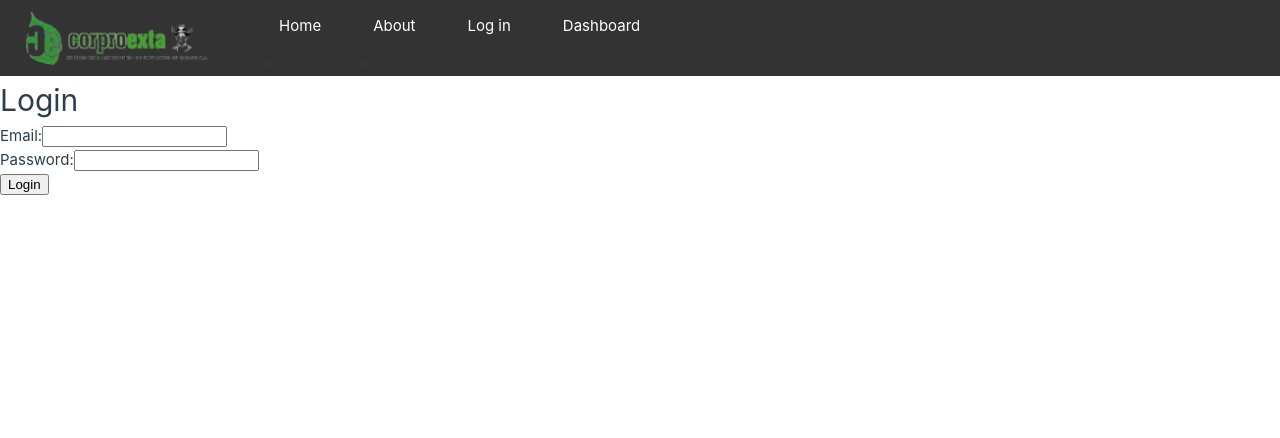
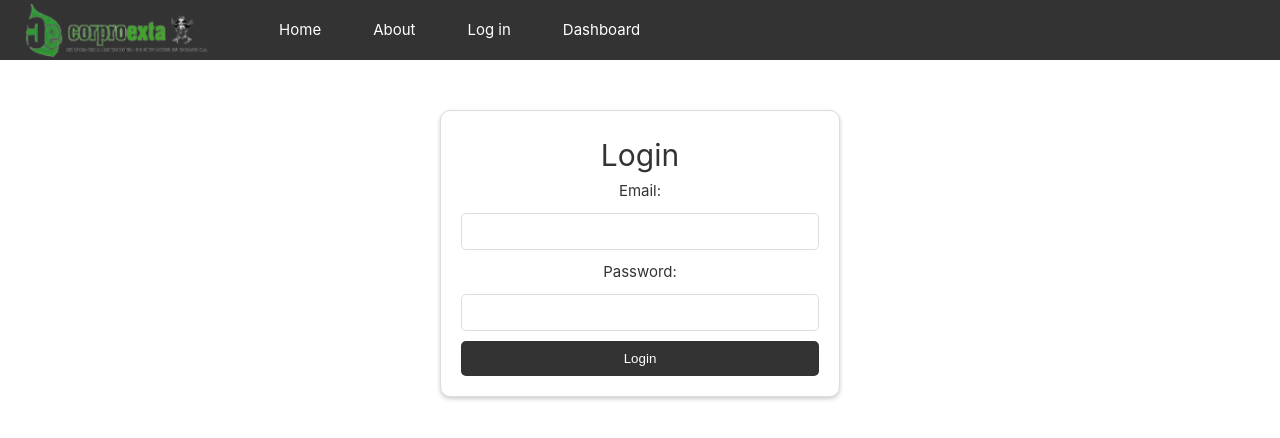
Before and after one commit to tvpower89/Corproexta, a Vue app: page /login in a window 1280 px wide. Shown: the top 438 px of the page. Built offline with nearby package versions, Linux system fonts and the light colour scheme.

Commit message:
Changed names to correct Products

```diff
--- a/src/components/NavBar.vue
+++ b/src/components/NavBar.vue
@@ -5,16 +5,16 @@ import { RouterLink, RouterView } from 'vue-router'
     <img src="../assets/corp.png" alt="Girl in a jacket" />
     <ul class="nav-list">
       <li class="nav-item">
-        <router-link to="/" href="#home" class="nav-link">Home</router-link>>
+        <router-link to="/" href="#home" class="nav-link">Home</router-link>
       </li>
       <li class="nav-item">
-        <router-link to="/about" href="#about" class="nav-link">About</router-link>>
+        <router-link to="/about" href="#about" class="nav-link">About</router-link>
       </li>
       <li class="nav-item">
-        <router-link to="/login" href="#log-in" class="nav-link">Log in</router-link>>
+        <router-link to="/login" href="#log-in" class="nav-link">Log in</router-link>
       </li>
       <li class="nav-item">
-        <router-link to="/dashboard" href="#dashboard" class="nav-link">Dashboard</router-link>>
+        <router-link to="/dashboard" href="#dashboard" class="nav-link">Dashboard</router-link>
       </li>
     </ul>
   </nav>
--- a/src/views/DashboardView.vue
+++ b/src/views/DashboardView.vue
@@ -10,19 +10,19 @@
         <thead>
           <tr>
             <th>Order Date</th>
-            <th>Coffee Large</th>
-            <th>Coffee Small</th>
-            <th>Tea Large</th>
-            <th>Tea Small</th>
+            <th>CHAKARO PEQUENO</th>
+            <th>CHAKARO GRANDE</th>
+            <th>CHAKARO CAJETON</th>
+            <th>MANDA'OR CAJETON</th>
           </tr>
         </thead>
         <tbody>
           <tr v-for="order in formattedOrders" :key="order._id">
             <td>{{ formatDate(order.createdDate) }}</td>
-            <td>{{ order['Coffee Large'] || 0 }}</td>
-            <td>{{ order['Coffee Small'] || 0 }}</td>
-            <td>{{ order['Tea Large'] || 0 }}</td>
-            <td>{{ order['Tea Small'] || 0 }}</td>
+            <td>{{ order['CHAKARO PEQUENO'] || 0 }}</td>
+            <td>{{ order['CHAKARO GRANDE'] || 0 }}</td>
+            <td>{{ order['CHAKARO CAJETON'] || 0 }}</td>
+            <td>{{ order['MANDA\'OR CAJETON'] || 0 }}</td>
           </tr>
         </tbody>
       </table>
@@ -73,10 +73,10 @@ export default {
         const formattedOrder = {
           createdDate: order.createdDate,
           _id: order._id,
-          'Coffee Large': 0,
-          'Coffee Small': 0,
-          'Tea Large': 0,
-          'Tea Small': 0
+          'CHAKARO PEQUENO': 0,
+          'CHAKARO GRANDE': 0,
+          'CHAKARO CAJETON': 0,
+          'MANDA\'OR CAJETON': 0
         };
 
         order.items.forEach(item => {
--- a/src/views/LoginView.vue
+++ b/src/views/LoginView.vue
@@ -58,11 +58,42 @@ export default {
 }
 </script>
 
-<style scoped>
+<<style scoped>
 .login-page {
-  /* Your styles for the login page */
+  max-width: 400px; /* Sets the maximum width of the login form */
+  margin: 50px auto; /* Centers the form on the page with margin */
+  padding: 20px; /* Adds some padding inside the box */
+  border: 1px solid #ddd; /* Adds a light border */
+  border-radius: 10px; /* Rounds the corners of the box */
+  box-shadow: 0 2px 4px rgba(0, 0, 0, 0.2); /* Adds a subtle shadow */
+  background-color: white; /* Sets a white background color */
+  text-align: center; /* Centers the text inside the login box */
 }
 
+input[type="email"], input[type="password"] {
+  width: 100%; /* Makes the input fields take up 100% of the form's width */
+  padding: 10px; /* Adds some padding inside the input fields */
+  margin: 10px 0; /* Adds margin around the input fields */
+  border: 1px solid #ddd; /* Adds a border to the input fields */
+  border-radius: 5px; /* Rounds the corners of the input fields */
+}
+
+button {
+  width: 100%; /* Makes the button take up 100% of the form's width */
+  padding: 10px; /* Adds some padding inside the button */
+  border: none; /* Removes the default border */
+  border-radius: 5px; /* Rounds the corners of the button */
+  background-color: #333; /* Sets the background color of the button */
+  color: white; /* Sets the text color of the button */
+  cursor: pointer; /* Changes the cursor to a pointer when hovering over the button */
+}
+
+button:hover {
+  background-color: #555; /* Changes the background color when hovering over the button */
+}
+h1, label{
+  color:#333
+}
 .error {
   color: red;
   /* Additional styling for error message if needed */
```
Also changed, not shown: createOrder.js (+5 -5 lines).
